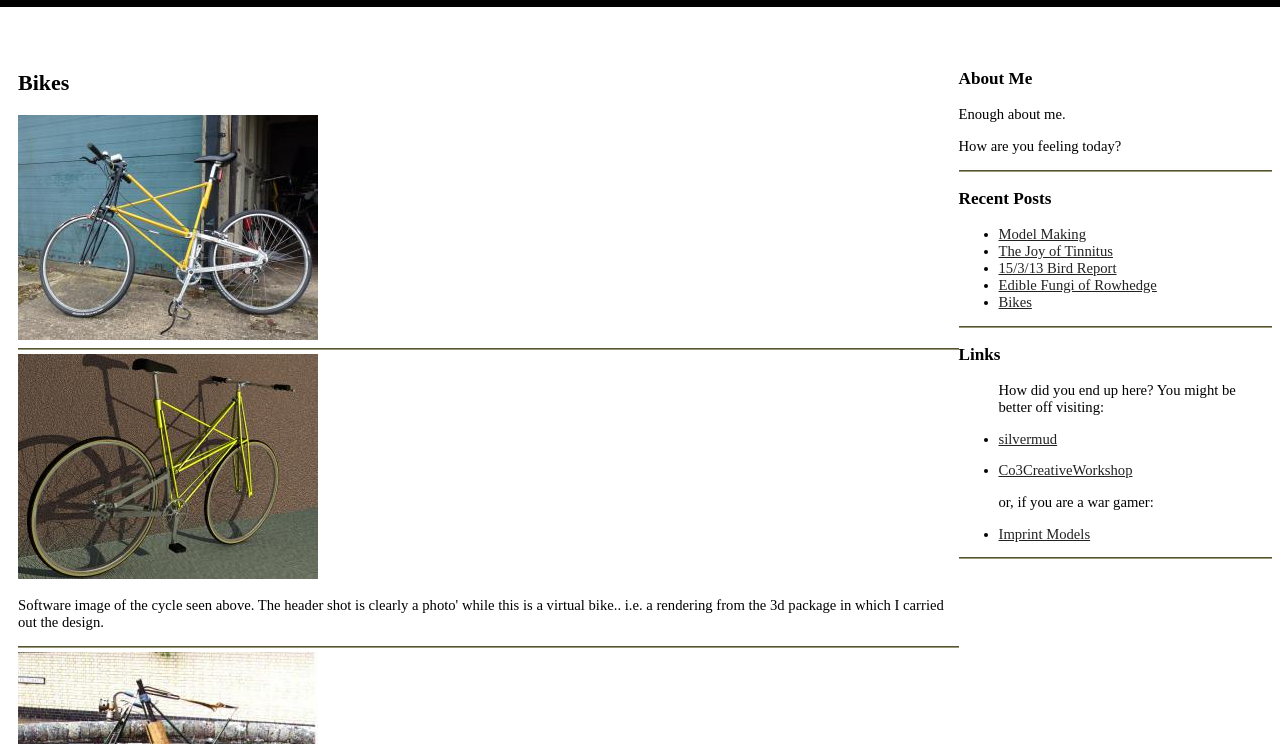
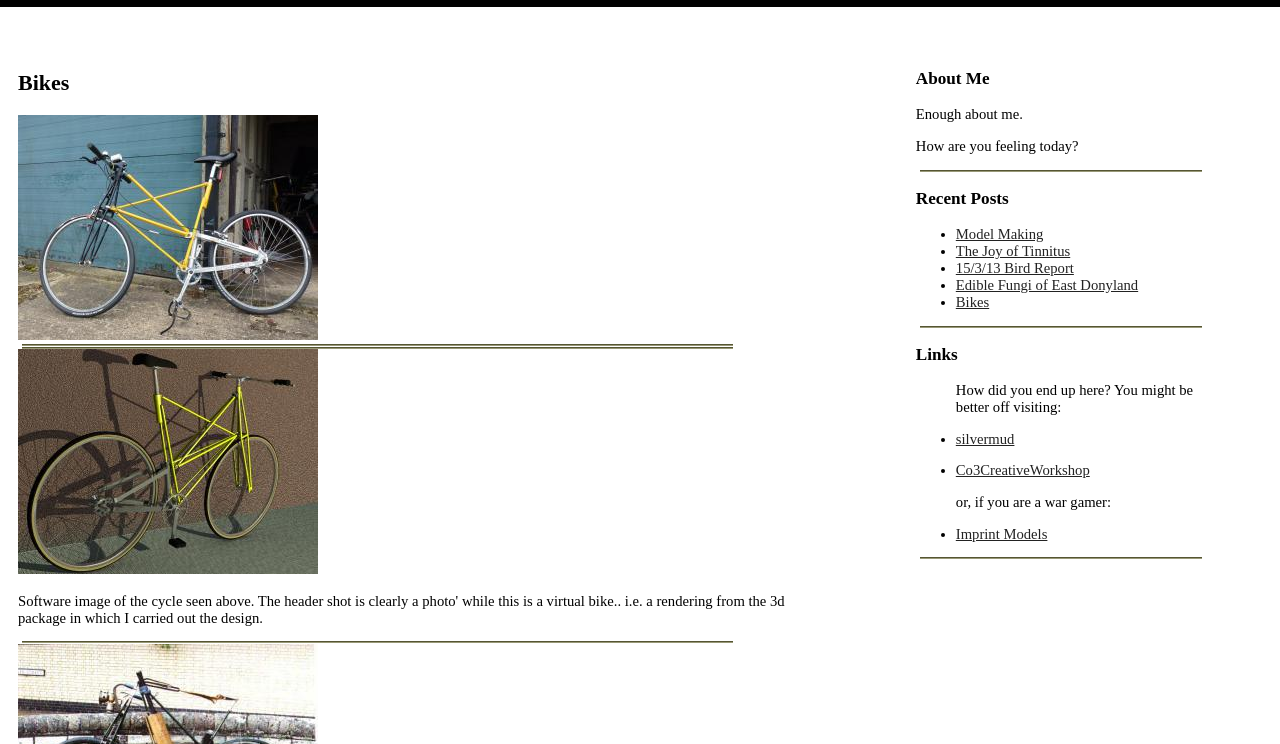
Before and after one commit to SecretInformant/secretinformant.github.com, a plain HTML site: page 2010/03/04/bikes/index.html in a window 1280 px wide. Shown: the part 56-800 px from the top of the page. Drawn offline with Linux system fonts and the light colour scheme.

Commit message:
SatEaster

```diff
--- a/2010/03/04/bikes/index.html
+++ b/2010/03/04/bikes/index.html
@@ -4,7 +4,7 @@
     <meta charset="utf-8">
     <title>two spoons a.k.a.SecretInformant</title>
     <meta name="viewport" content="width=device-width, initial-scale=1.0">
-    <meta name="description" content="the greatest sculptor in his particular shed">
+    <meta name="description" content="the ramblings of a rambling man">
 
     <link href="/css/style5.css" rel="stylesheet">
     <style>
@@ -28,11 +28,11 @@
 
 
   <div class="span9">
-      <h2 class="content">Bikes</h2>
-
+      <h2 >Bikes</h2>
+<div class="content">
 <img src="/img/banner.jpg" />
-
-<hr /><div>
+<hr/><hr/>
+<div>
 <img src='/img/new_cycleRear.jpg' />
 <p>Software image of the cycle seen above. The header shot is clearly a photo'
 while this is a virtual bike.. i.e. a rendering from the 3d package in which I carried out the design.</p>
@@ -42,6 +42,7 @@ while this is a virtual bike.. i.e. a rendering from the 3d package in which I c
 </div><hr /><div>
 <img src='/img/cycle5.jpg' />
 <p>An earlier software bicycle (Blender is the program,  a 3d modelling application). This again is just a software rendering.</p>
+</div>
 </div>
 
   </div>
@@ -60,7 +61,7 @@ while this is a virtual bike.. i.e. a rendering from the 3d package in which I c
 
     <li><a href="/2013/03/15/bird-report/">15/3/13 Bird Report</a></li>
 
-    <li><a href="/2013/03/08/edible-fungi/">Edible Fungi of Rowhedge</a></li>
+    <li><a href="/2013/03/08/edible-fungi/">Edible Fungi of East Donyland</a></li>
 
     <li><a href="/2010/03/04/bikes/">Bikes</a></li>
 
--- a/css/style5.css
+++ b/css/style5.css
@@ -19,7 +19,7 @@ padding-left:10px;
 font-size:11pt;
 }
 .container li img{
-margin-left:320px;padding:8px;
+margin-right:220px;padding:8px;
 }
 .entries li img {
 margin-left:20px;padding:8px;
@@ -33,16 +33,19 @@ color:#C4D689;
 }
 
 .span9 {
-width:75%;
-margin-right:0;
+width:70%;
+margin-right:20px;
 float: left;
 }
 
 .span3 {
 width:25%;
-margin-right:0;float: left;
+margin-right:0;
+float: left;
 }
-
+.content {
+width:90%;
+}
 a {
 color: #222;
 }
@@ -54,8 +57,9 @@ height:0;
 max-height: 0;
 display: block;
 padding: 0;
-margin: 4px auto;
-width: 100%;
+margin-left: 4px ;
+margin-right: 14px ;
+width: 90%;
 border: none;
 border-top: 1px solid #553;
 border-bottom: 1px solid #997;
```
Also changed, not shown: 2013/03/08/edible-fungi/index.html (+7 -6 lines), 2013/03/15/bird-report/index.html (+6 -5 lines), 2013/03/27/the-joy-of-tinnitus/index.html (+6 -5 lines), 2013/03/28/models/index.html (+7 -6 lines), portfolio/index.html (+3 -3 lines), img/greyspoons.png.
